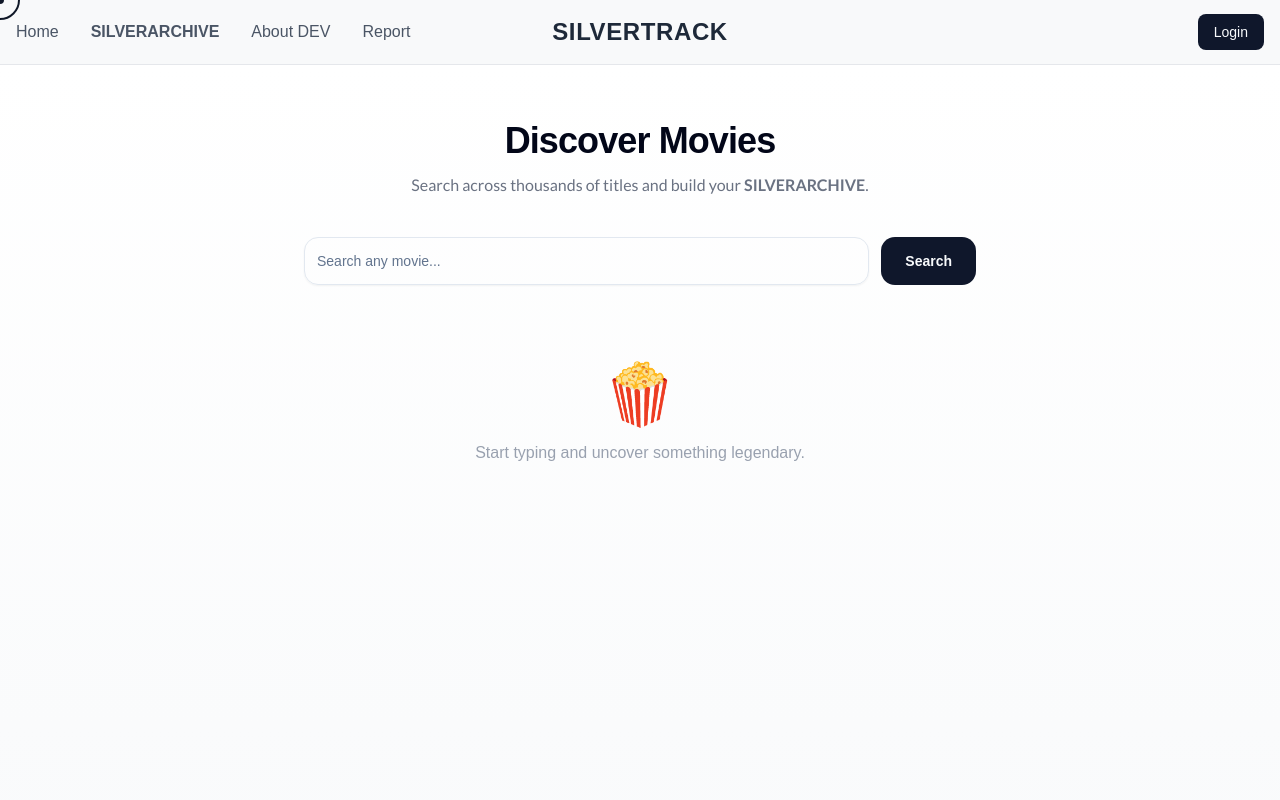
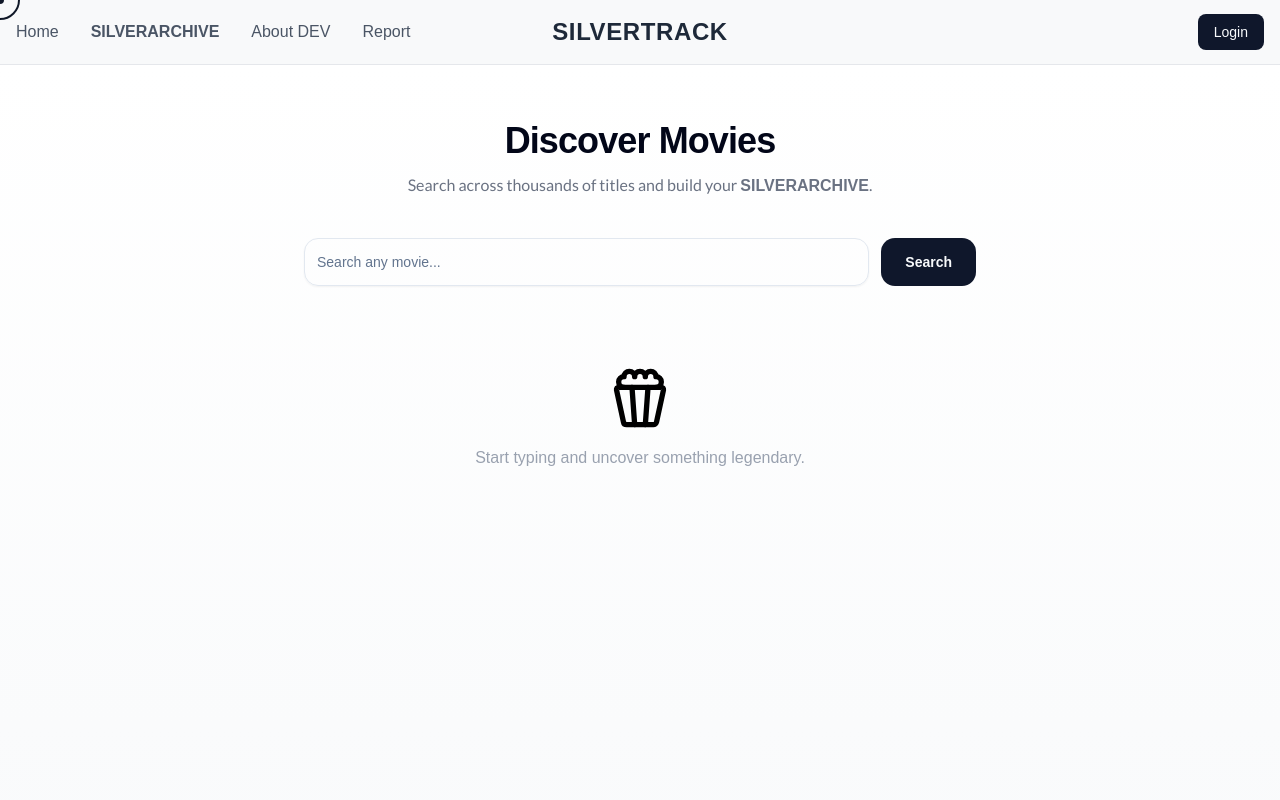
Before and after one commit to balajiNadar08/SilverTrack, a Next.js app in the folder frontend/: page /app in a window 1280 px wide. Shown: the top 800 px of the page. Built offline with nearby package versions, Linux system fonts and the light colour scheme; a web font is replaced by a local one.

Commit message:
Replaced emoji with lucide icon

```diff
--- a/frontend/src/app/app/page.tsx
+++ b/frontend/src/app/app/page.tsx
@@ -6,6 +6,7 @@ import { Button } from "@/components/ui/button";
 import MovieModal from "@/components/MovieModal";
 import { useState, ChangeEvent, useEffect } from "react";
 import MovieCard from "@/components/MovieCard";
+import { Popcorn } from "lucide-react";
 
 const zalando = Zalando_Sans_Expanded({
   subsets: ["latin"],
@@ -19,6 +20,7 @@ const lato = Lato({
   variable: "--font-lato",
   display: "swap",
 });
+
 
 export type Movie = {
   id: number;
@@ -105,7 +107,7 @@ const Page = () => {
           <h1 className="text-4xl font-bold tracking-tight">Discover Movies</h1>
           <p className={`mt-3 text-gray-500 ${lato.className}`}>
             Search across thousands of titles and build your{" "}
-            <span className="font-bold">SILVERARCHIVE</span>.
+            <span className={`font-bold ${zalando.className}`}>SILVERARCHIVE</span>.
           </p>
         </div>
 
@@ -133,7 +135,9 @@ const Page = () => {
 
         {!hasSearched && !loading && (
           <div className="mt-20 text-center text-gray-400">
-            <div className="text-6xl mb-4">🍿</div>
+            <div className="text-black mb-4 flex justify-center">
+              <Popcorn size={64} />
+            </div>
             <p>Start typing and uncover something legendary.</p>
           </div>
         )}
```
